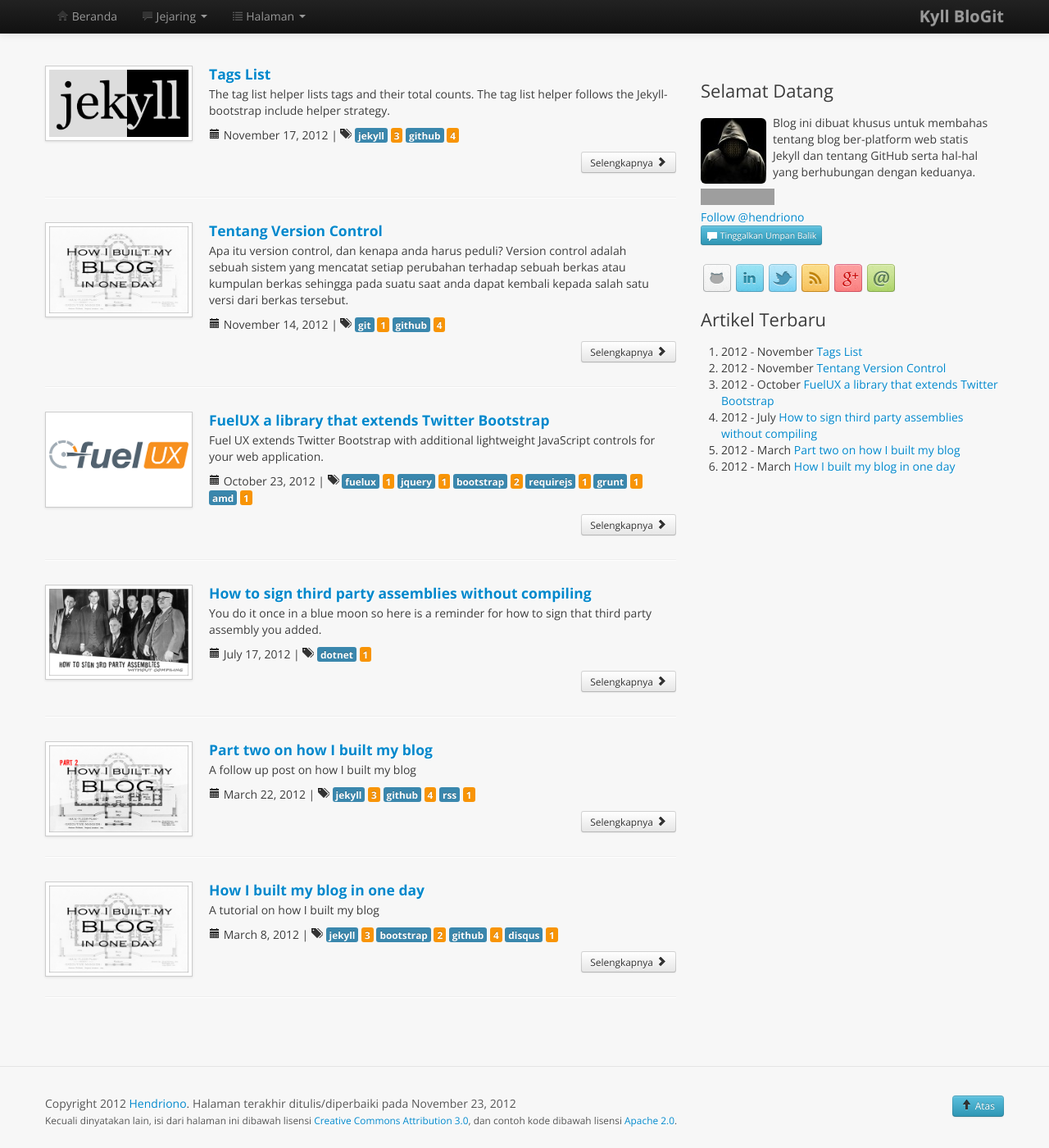
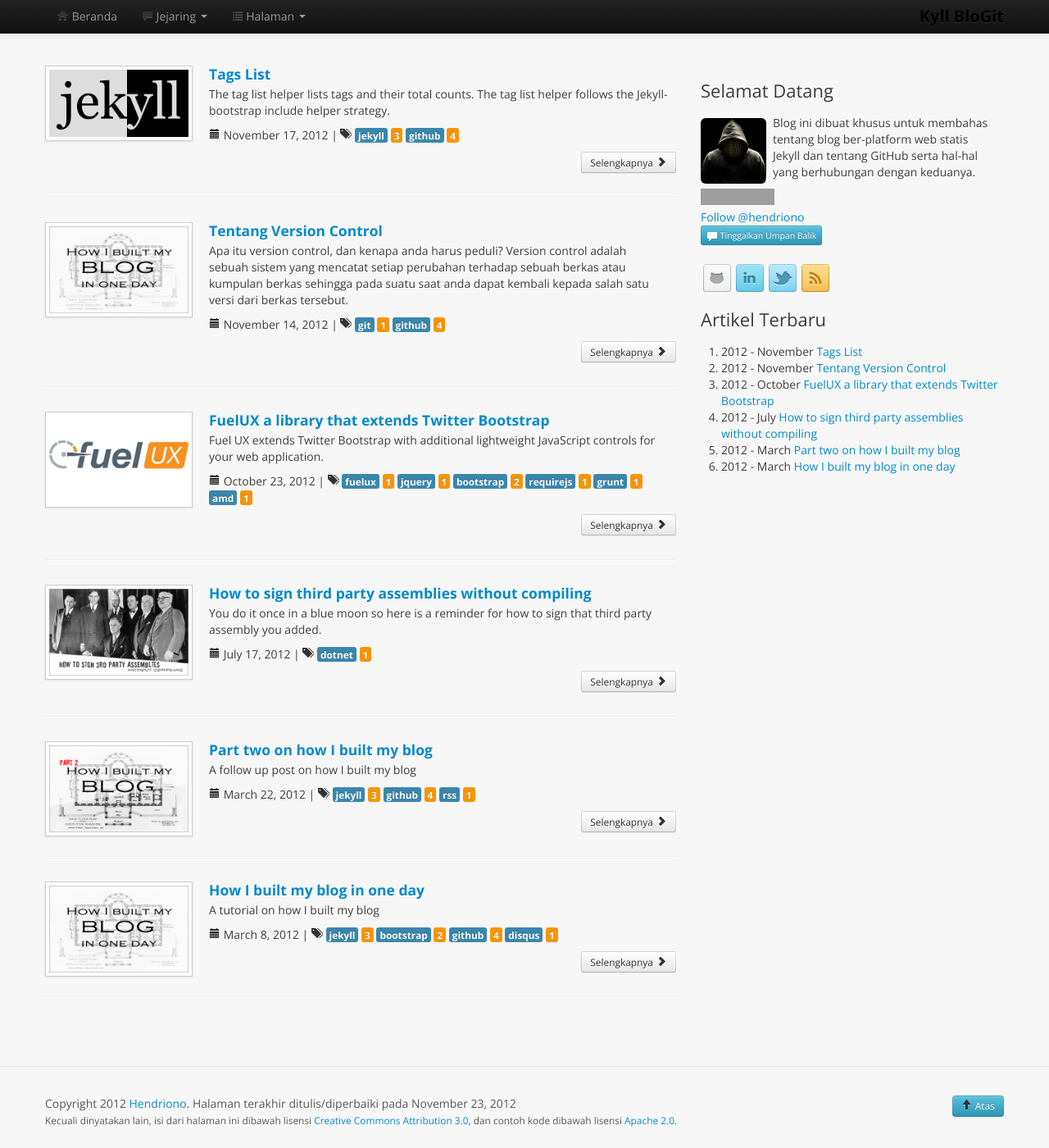
Before and after one commit to hendriono/hendriono.github.com, a Jekyll site: the page built from index.markdown, in a window 1280 px wide and 1400 px high. Shown: the whole window at 82% size. Built offline with Jekyll 4.4.1, drawn with Linux system fonts in a browser that asks for light colours; nearby versions of some CDN libraries; Markdown is read by kramdown in place of the engine named in the settings; comment, search, counter and statistics services are not loaded; grey boxes are pictures that could not be loaded.

```diff
--- a/_includes/aboutme.html
+++ b/_includes/aboutme.html
@@ -4,10 +4,10 @@
 <div><a href="https://twitter.com/dedehendriono" class="twitter-follow-button" data-lang="id" data-show-count="true">Follow @hendriono</a></div>
 <div><a class="btn btn-mini btn-info" href="https://github.com/hendriono/feedback/issues/new" title="Feedback" target="_blank"><i class="icon-comment icon-white"></i> Tinggalkan Umpan Balik</a></div><br>
 <ul class="buttons unstyled">
-  <li><a href="http://github.com/hendriono" rel="me" class="social github" title="Go to github.com/hendriono" target="_blank"></a></li>
-  <li><a href="http://www.linkedin.com/in/hendriono" rel="me" class="social linkedin" title="Go to LinkedIn profile" target="_blank"></a></li>
-  <li><a href="http://www.twitter.com/dedehendriono" rel="me" class="social twitter" title="Go to twitter.com/hendriono" target="_blank"></a></li>
-  <li><a href="http://feeds.feedburner.com/github/WnAr" rel="me" class="social rss" title="Go to feedburner hendriono rss feed" target="_blank"></a></li>
-  <li><a href="https://plus.google.com/114478773453104104429/posts" rel="me" class="social gplus" title="Go to Google Plus profile" target="_blank"></a></li>
-  <li><a href="https://github.com/hendriono/feedback/issues/new" rel="me" class="social mail" title="Leave feedback for Hendriono" target="_blank"></a></li>
+  <li><a href="http://github.com/hendriono" rel="me" class="social github" title="github.com/hendriono" target="_blank"></a></li>
+  <li><a href="http://www.linkedin.com/in/hendriono" rel="me" class="social linkedin" title="LinkedIn profile" target="_blank"></a></li>
+  <li><a href="http://www.twitter.com/dedehendriono" rel="me" class="social twitter" title="twitter.com/hendriono" target="_blank"></a></li>
+  <li><a href="http://feeds.feedburner.com/kyllblogit" rel="me" class="social rss" title="Kyll BloGit RSS Feed" target="_blank"></a></li>
+  <li><a href="https://plus.google.com/114478773453104104429/posts" rel="me" class="Google Plus" title="Go to Google Plus profile" target="_blank"></a></li>
+  <li><a href="https://github.com/hendriono/feedback/issues/new" rel="me" class="Feedback" title="Leave feedback for Hendriono" target="_blank"></a></li>
 </ul>
--- a/_includes/navigation.html
+++ b/_includes/navigation.html
@@ -18,7 +18,7 @@
             <li class=""><a href="http://www.linkedin.com/in/hendriono" title="Go to LinkedIn profile" target="_blank">LinkedIn</a></li>
             <li class=""><a href="http://coderwall.com/hendriono" title="Go to coderwall/hendriono" target="_blank">Coderwall</a></li>
             <li class="divider"></li>
-            <li class=""><a href="http://feeds.feedburner.com/github/WnAr" title="Go to feedburner" target="_blank">RSS</a></li>
+            <li class=""><a href="http://feeds.feedburner.com/kyllblogit" title="Go to feedburner" target="_blank">RSS</a></li>
           </ul>
         </li>
         <li class="dropdown">
@@ -27,7 +27,6 @@
             <li class=""><a href="http://hendriono.github.com/categories.html" title="Kategori">Kategori</a></li>
             <li class=""><a href="http://hendriono.github.com/tags.html" title="Tags">Tags</a></li>
             <li class=""><a href="http://hendriono.github.com/archive.html" title="Arsip">Arsip</a></li>
-            <li class=""><a href="http://hendriono.github.com/" title="Go to my For Sale Items">Parting Out the Civic</a></li>
           </ul>
         </li>
       </ul>
--- a/css/docs.css
+++ b/css/docs.css
@@ -21,20 +21,21 @@ body {
 
 /* Tweak navbar brand link to be super sleek
 -------------------------------------------------- */
-.navbar-fixed-top .brand {
+body > .navbar .brand {
   padding-right: 0;
   padding-left: 0;
   margin-left: 20px;
   float: right;
   font-weight: bold;
-  color: #999;
+  color: #000;
   text-shadow: 0 1px 0 rgba(255,255,255,.1), 0 0 30px rgba(255,255,255,.125);
   -webkit-transition: all .2s linear;
      -moz-transition: all .2s linear;
           transition: all .2s linear;
 }
-.navbar-fixed-top .brand:hover {
+body > .navbar .brand:hover {
   text-decoration: none;
+  text-shadow: 0 1px 0 rgba(255,255,255,.1), 0 0 30px rgba(255,255,255,.4);
 }
 
 img.floatLeft {
```
Also changed, not shown: 404.html (+1 -7 lines), img/404.png (added).
